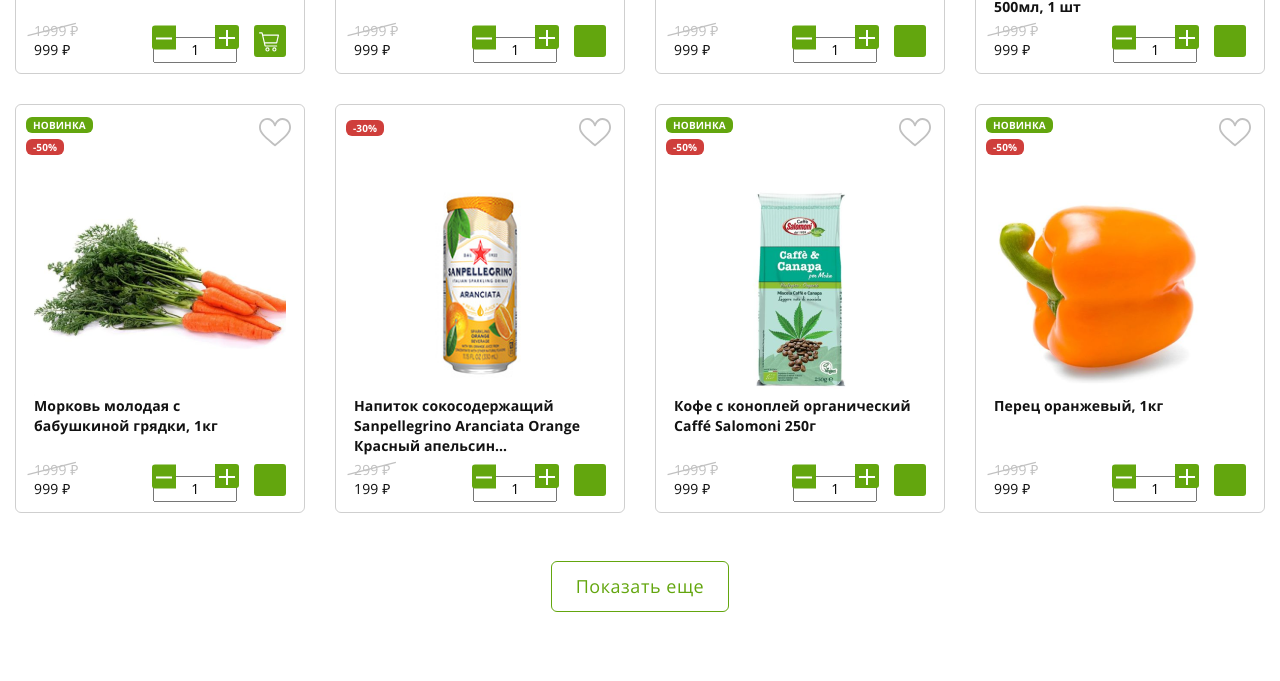
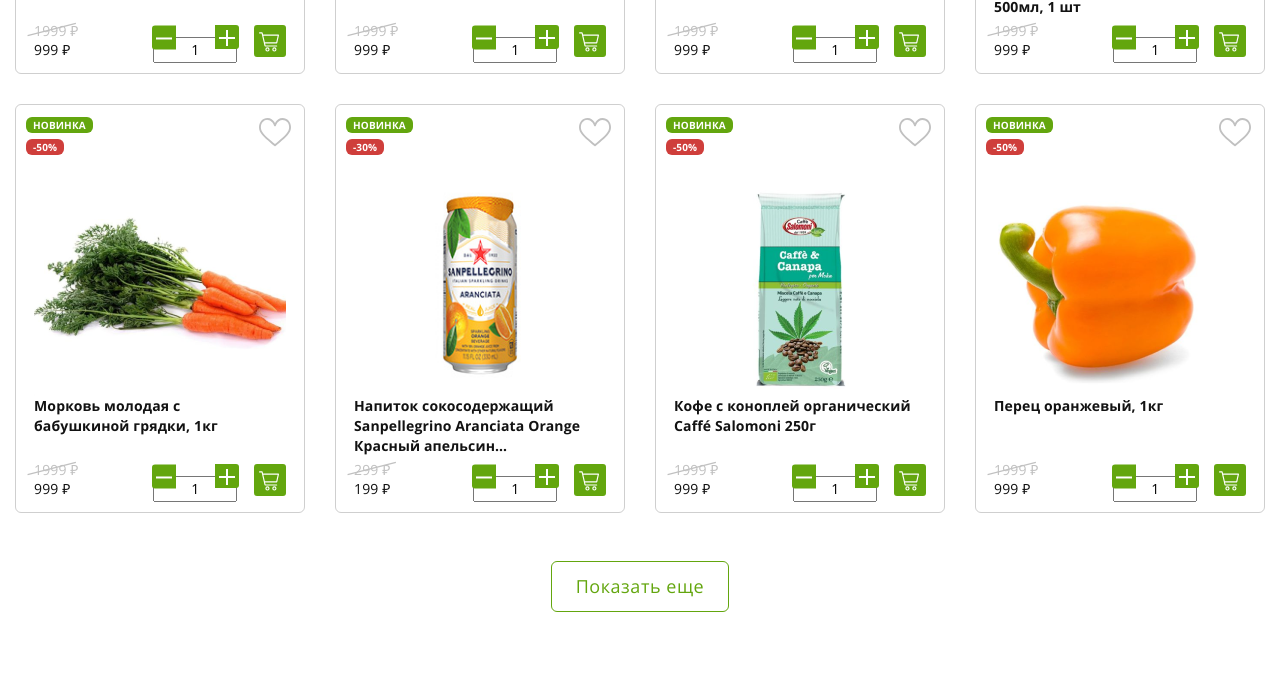
Before and after one commit to BorisMedvedev/main_gulp, a website: page app/index.html in a window 1280 px wide. Shown: the part 1512-2193 px from the top of the page. Drawn offline with nearby package versions, Linux system fonts and the light colour scheme; files that its build step writes are made by us from their sources.

Commit message:
add cart

```diff
--- a/app/index.html
+++ b/app/index.html
@@ -331,7 +331,11 @@
                         <span class="cart__price-old">1999 ₽ </span>
                         <span class="cart__price-new">999 ₽ </span>
                       </div>
-                      <button class="cart__basket-img"></button>
+                      <button class="cart__basket-img">
+                        <svg class="cart__basket-svg">
+                          <use xlink:href="images/sprite.svg#icons--cart"></use>
+                        </svg>
+                      </button>
                     </div>
                   </div>
                   <form class="quantity-inner">
@@ -357,7 +361,9 @@
                         </svg>
                       </button>
                     </div>
+                    <a class="cart__images" href="#">
                       <img class="cart__img" src="images/carts/dragon_fruit.png" width="300" height="215" alt="" />
+                    </a>
                     <div class="cart__box">
                       <h4 class="cart__title">
                         Питахайя красная с белой мякотью, 1шт
@@ -366,7 +372,11 @@
                         <span class="cart__price-old">1999 ₽ </span>
                         <span class="cart__price-new">999 ₽ </span>
                       </div>
-                      <button class="cart__basket-img"></button>
+                      <button class="cart__basket-img">
+                        <svg class="cart__basket-svg">
+                          <use xlink:href="images/sprite.svg#icons--cart"></use>
+                        </svg>
+                      </button>
                     </div>
                   </div>
                   <form class="quantity-inner">
@@ -392,7 +402,9 @@
                         </svg>
                       </button>
                     </div>
+                    <a class="cart__images" href="#">
                       <img class="cart__img" src="images/carts/ketchup.png" width="300" height="215" alt="" />
+                    </a>
                     <div class="cart__box">
                       <h4 class="cart__title">
                         Кетчуп томатный детский органический Bio-Zentrale
@@ -402,7 +414,11 @@
                         <span class="cart__price-old">1999 ₽ </span>
                         <span class="cart__price-new">999 ₽ </span>
                       </div>
-                      <button class="cart__basket-img"></button>
+                      <button class="cart__basket-img">
+                        <svg class="cart__basket-svg">
+                          <use xlink:href="images/sprite.svg#icons--cart"></use>
+                        </svg>
+                      </button>
                     </div>
                   </div>
                   <form class="quantity-inner">
@@ -428,7 +444,9 @@
                         </svg>
                       </button>
                     </div>
+                    <a class="cart__images" href="#">
                       <img class="cart__img" src="images/carts/carrot.png" width="300" height="215" alt="" />
+                    </a>
                     <div class="cart__box">
                       <h4 class="cart__title">
                         Морковь молодая с бабушкиной грядки, 1кг
@@ -437,7 +455,11 @@
                         <span class="cart__price-old">1999 ₽ </span>
                         <span class="cart__price-new">999 ₽ </span>
                       </div>
-                      <button class="cart__basket-img"></button>
+                      <button class="cart__basket-img">
+                        <svg class="cart__basket-svg">
+                          <use xlink:href="images/sprite.svg#icons--cart"></use>
+                        </svg>
+                      </button>
                     </div>
                   </div>
                   <form class="quantity-inner">
@@ -454,7 +476,7 @@
                   <div class="cart__wrapper">
                     <div class="cart__header">
                       <div class="cart__sale-box">
-                        <!-- <span class="cart__sale-hit">новинка</span> -->
+                        <span class="cart__sale-hit">новинка</span>
                         <span class="cart__sale">-30%</span>
                       </div>
                       <button class="cart__heart" type="button">
@@ -463,7 +485,9 @@
                         </svg>
                       </button>
                     </div>
+                    <a class="cart__images" href="#">
                       <img class="cart__img" src="images/carts/aranc.png" width="300" height="215" alt="" />
+                    </a>
                     <div class="cart__box">
                       <h4 class="cart__title">
                         Напиток сокосодержащий Sanpellegrino Aranciata Orange
@@ -473,7 +497,11 @@
                         <span class="cart__price-old">299 ₽ </span>
                         <span class="cart__price-new">199 ₽ </span>
                       </div>
-                      <button class="cart__basket-img"></button>
+                      <button class="cart__basket-img">
+                        <svg class="cart__basket-svg">
+                          <use xlink:href="images/sprite.svg#icons--cart"></use>
+                        </svg>
+                      </button>
                     </div>
                   </div>
                   <form class="quantity-inner">
@@ -499,7 +527,9 @@
                         </svg>
                       </button>
                     </div>
+                    <a class="cart__images" href="#">
                       <img class="cart__img" src="images/carts/caffe.png" width="300" height="215" alt="" />
+                    </a>
                     <div class="cart__box">
                       <h4 class="cart__title">
                         Кофе с коноплей органический Caffé Salomoni 250г
@@ -508,7 +538,11 @@
                         <span class="cart__price-old">1999 ₽ </span>
                         <span class="cart__price-new">999 ₽ </span>
                       </div>
-                      <button class="cart__basket-img"></button>
+                      <button class="cart__basket-img">
+                        <svg class="cart__basket-svg">
+                          <use xlink:href="images/sprite.svg#icons--cart"></use>
+                        </svg>
+                      </button>
                     </div>
                   </div>
                   <form class="quantity-inner">
@@ -534,14 +568,20 @@
                         </svg>
                       </button>
                     </div>
+                    <a class="cart__images" href="#">
                       <img class="cart__img" src="images/carts/pepper.png" width="300" height="215" alt="" />
+                    </a>
                     <div class="cart__box">
                       <h4 class="cart__title">Перец оранжевый, 1кг</h4>
                       <div class="cart__price">
                         <span class="cart__price-old">1999 ₽ </span>
                         <span class="cart__price-new">999 ₽ </span>
                       </div>
-                      <button class="cart__basket-img"></button>
+                      <button class="cart__basket-img">
+                        <svg class="cart__basket-svg">
+                          <use xlink:href="images/sprite.svg#icons--cart"></use>
+                        </svg>
+                      </button>
                     </div>
                   </div>
                   <form class="quantity-inner">
```
Lines whose indentation alone changed are shown as unchanged.
